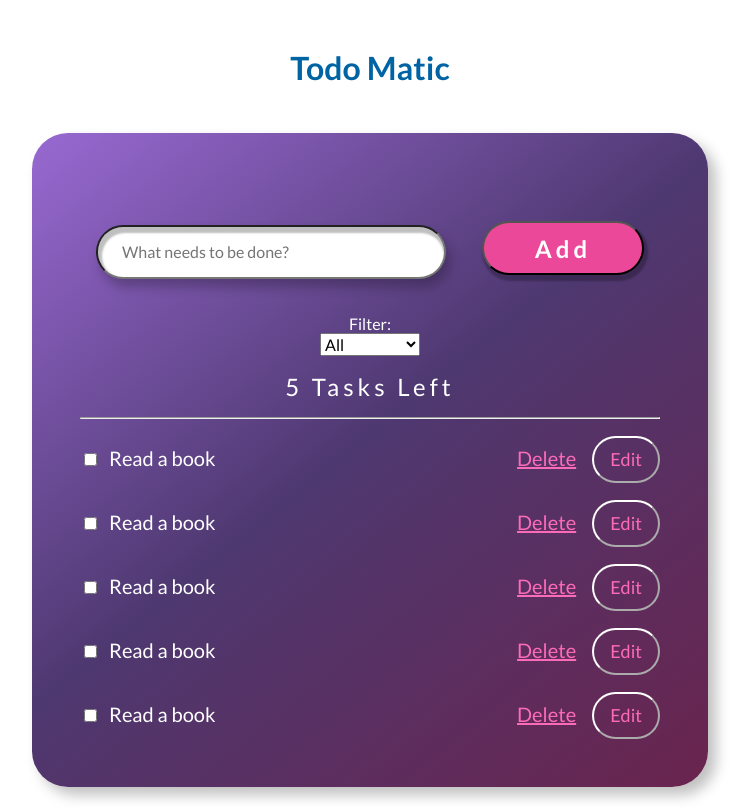
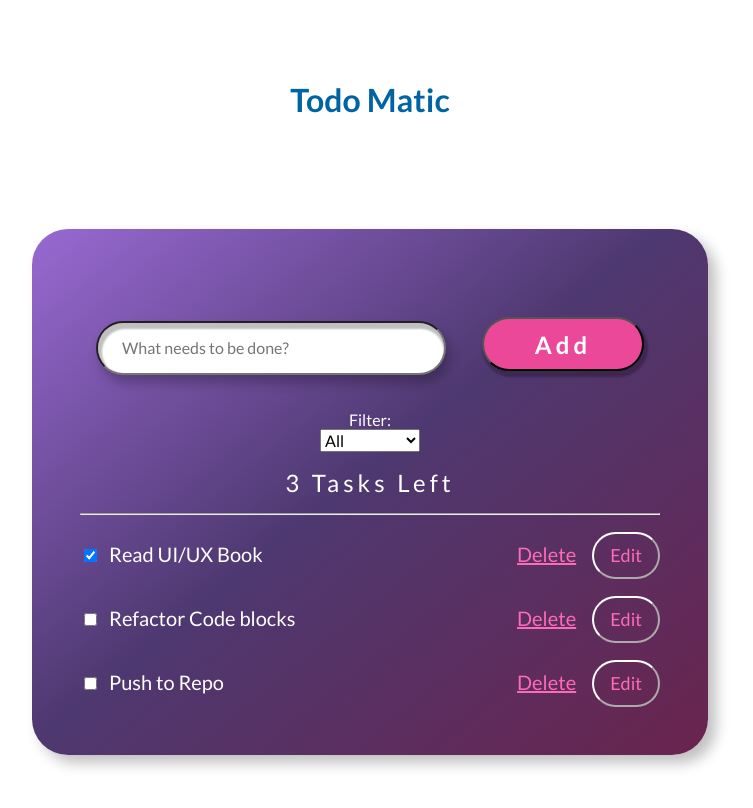
Before and after one commit to m6code/todo-react-mdn-web2acx, a React (Vite) app: page / in a window 1280 px wide. Shown: the whole page, without its empty margins (270-1023 px from the left). Built offline with nearby package versions, Linux system fonts and the light colour scheme.

Commit message:
Add filter and display functionalities

```diff
--- a/src/App.css
+++ b/src/App.css
@@ -24,6 +24,7 @@ body {
     display: grid;
     place-items: center;
     margin: 16px;
+    text-transform: capitalize;
 }
 
 .filter {
--- a/src/App.jsx
+++ b/src/App.jsx
@@ -4,32 +4,69 @@ import './App.css'
 import Filter from "./components/Filter.jsx";
 import TodoItem from "./components/TodoItem.jsx";
 import {nanoid} from "nanoid";
+import Todo from "../ref/src/components/Todo.jsx";
+
+
+const FILTER_MAP = {
+    all: () => true,
+    active: (task) => !task.completed,
+    completed: (task) => task.completed,
+};
+
+const FILTER_NAMES = Object.keys(FILTER_MAP);
 
 function App(props) {
+    const [tasks, setTasks] = useState(props.tasks);
+    const [filter, setFilter] = useState("all");
 
-    const [tasks, setTasks] = useState(props.tasks);
+
+    const taskList = tasks
+        ?.filter(FILTER_MAP[filter])
+        .map((task) => (
+            <TodoItem
+                id={task.id}
+                name={task.name}
+                completed={task.completed}
+                key={task.id}
+                toggleTaskCompleted={toggleTaskCompleted}
+                deleteTask={deleteTask}
+                editTask={editTask}
+            />
+        ));
     function addTask(name) {
-        const newTask = { id: "todo-" + nanoid(), name: name, completed: false };
+        const newTask = { id: "todo-" + nanoid(7), name: name, completed: false };
         setTasks([...tasks, newTask]);
+    }
+
+    const tasksNoun = taskList.length !== 1 ? "tasks" : "task";
+    const headingText = `${taskList.length} ${tasksNoun} left`;
+
+    function toggleTaskCompleted (id) {
+        // Todo: implement
+    }
+
+    function deleteTask(id) {
+        // Todo: implement delete task
+    }
+
+    function editTask(id) {
+        // Todo: implement edit task
     }
 
     useEffect(() => {
         console.log(tasks)
-    }, [tasks]);
+        console.log(filter)
+    }, [tasks, filter]);
 
     return (
         <div className={"container"}>
             <h1 className={"app-title heading"}>Todo Matic</h1>
             <div className="backdrop">
                 <AddForm addTask={addTask}/>
-                <Filter/>
-                <div className={"task-left"}> 5 Tasks Left</div>
+                <Filter setFilter={setFilter}/>
+                <div className={"task-left"}> {headingText}</div>
                 <hr/>
-                <TodoItem/>
-                <TodoItem/>
-                <TodoItem/>
-                <TodoItem/>
-                <TodoItem/>
+                {taskList}
             </div>
         </div>
     )
--- a/src/components/Filter.jsx
+++ b/src/components/Filter.jsx
@@ -1,16 +1,30 @@
-import React from 'react'
+import React, {useEffect, useState} from 'react'
 
-function Filter() {
+function Filter(props) {
+    const [selectedValue, setSelectedValue] = useState("all")
+    function handleChange(event) {
+        setSelectedValue(event.target.value)
+        // props.setFilter(event.target.value);
+    }
+
+    useEffect(() => {
+        props.setFilter(selectedValue);
+    }, [selectedValue]);
+
     return (
         <div className={"filter"}>
             <label htmlFor="selectMenu">Filter: </label>
-            <select id={"selectMenu"}>
-                <option id={"all"} value={"all"}>All</option>
-                <option id={"active"} value={"active"}>Active</option>
-                <option id={"completed"} value={"completed"}>Completed</option>
+            <select id={"selectMenu"} name="task-filter" value={selectedValue} onChange={handleChange}>
+                <option value={"all"}>All</option>
+                <option value={"active"}>Active</option>
+                <option value={"completed"}>Completed</option>
             </select>
         </div>
     )
 }
 
 export default Filter
+
+
+// aria-pressed={props.isPressed}
+// onClick={() => props.setFilter(props.name)}
--- a/src/components/TodoItem.jsx
+++ b/src/components/TodoItem.jsx
@@ -4,12 +4,16 @@ const TodoItem = (props) => {
     return (
         <div className={"todo-item"}>
             <div className="todo-text">
-                <input type="checkbox"/>
-                <span>Read a book </span>
+                <input type="checkbox" checked={props.completed} onChange={props.toggleTaskCompleted(props.id)}/>
+                <span
+                    key={props.id}
+                    id={props.id}>
+                    {props.name}
+                </span>
             </div>
             <div className="todo-actions">
-                <button className={"btn deleteBtn"}>Delete</button>
-                <button className={"btn editBtn"}>Edit</button>
+                <button className={"btn deleteBtn"} onClick={props.deleteTask(props.id)}>Delete</button>
+                <button className={"btn editBtn"} onClick={props.editTask(props.id)}>Edit</button>
             </div>
         </div>
     )
--- a/src/main.jsx
+++ b/src/main.jsx
@@ -2,13 +2,14 @@ import React from 'react'
 import ReactDOM from 'react-dom/client'
 import App from './App.jsx'
 import './index.css'
+import {nanoid} from "nanoid";
 
 
 // eslint-disable-next-line react-refresh/only-export-components
 const DATA = [
-    { id: "todo-0", name: "Read UI/UX Book", completed: true },
-    { id: "todo-1", name: "Refactor Code blocks", completed: false },
-    { id: "todo-2", name: "Push to Repo", completed: false },
+    { id: "todo-" + nanoid(7), name: "Read UI/UX Book", completed: true },
+    { id: "todo-" + nanoid(7), name: "Refactor Code blocks", completed: false },
+    { id: "todo-" + nanoid(7), name: "Push to Repo", completed: false },
 ];
 
 ReactDOM.createRoot(document.getElementById('root')).render(
```
Also changed, not shown: 1 other file (tests, documents, lock files or other folders).
